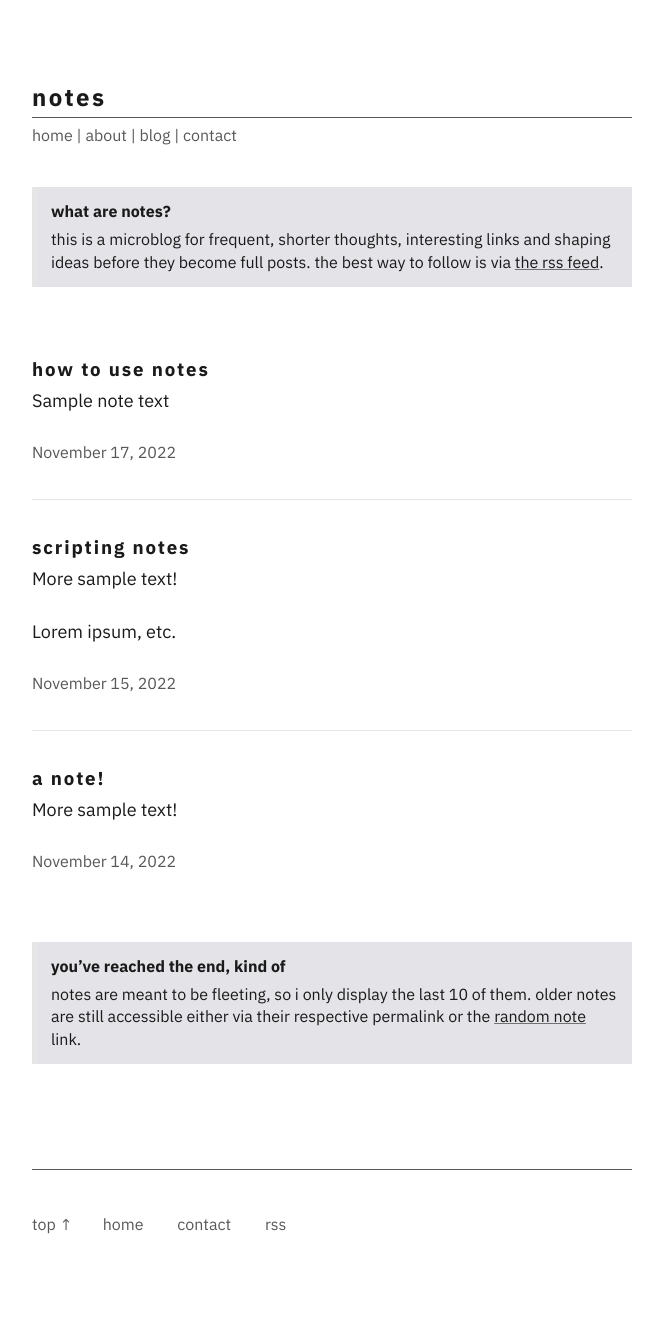
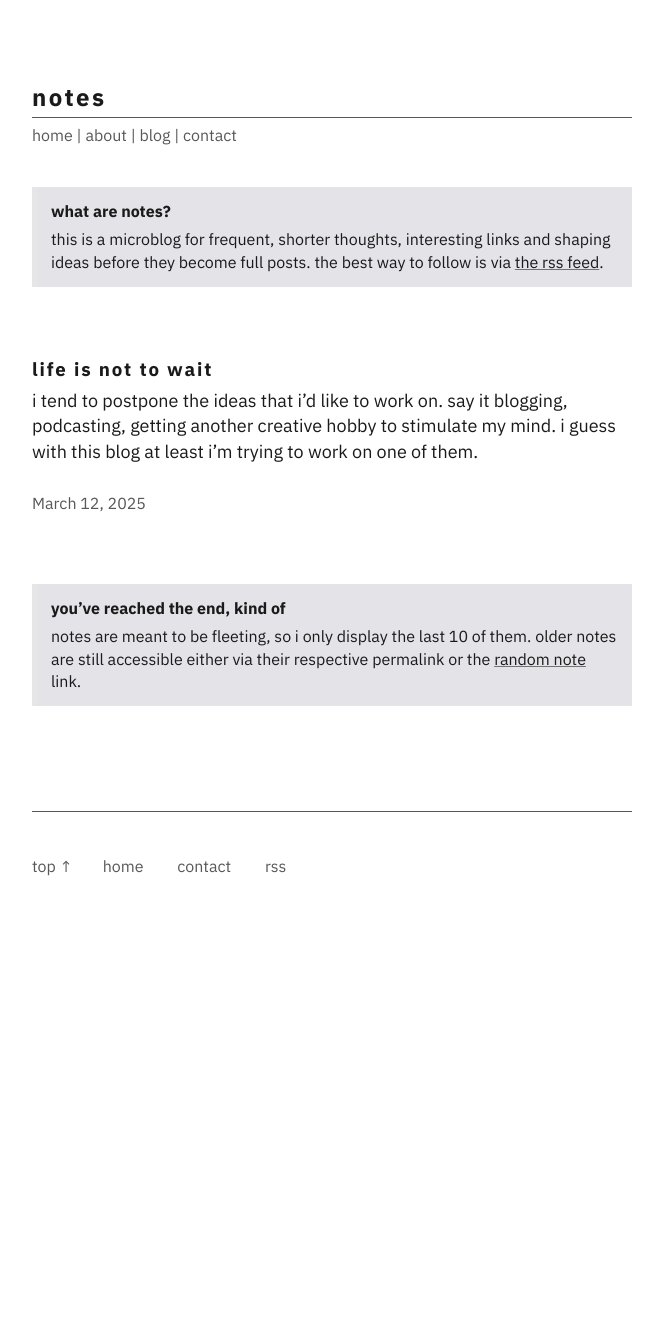
Before and after one commit to tanyildizc/tanyildizc.github.io, a Jekyll site: the page built from _no-index/notes.md, in a window 1280 px wide. Shown: the whole page, without its empty margins (308-971 px from the left). Built offline with Jekyll 4.4.1, drawn with Linux system fonts in a browser that asks for light colours; after the commit the page ends 960 px from its top, so only the background shows below that.

Commit message:
tidy up notes

```diff
--- a/_posts/notes/2022-11-14-sample-note-3.md
+++ /dev/null
@@ -1,8 +0,0 @@
----
-title: "A Note!"
-category: notes
-permalink: /notes/20221114211528
-date: 2022-11-14 21:15
----
-
-More sample text!
--- a/_posts/notes/2022-11-15-sample-note-2.md
+++ /dev/null
@@ -1,10 +0,0 @@
----
-title: "Scripting notes"
-category: notes
-permalink: /notes/20221115192227
-date: 2022-11-15 19:22
----
-
-More sample text!
-
-Lorem ipsum, etc.
--- a/_posts/notes/2022-11-17-note-1.md
+++ /dev/null
@@ -1,8 +0,0 @@
----
-title: "How to use notes"
-category: notes
-permalink: /notes/20221117205146
-date: 2022-11-17 20:51
----
-
-Sample note text
--- /dev/null
+++ b/_posts/notes/2025-03-12-note.md
@@ -0,0 +1,8 @@
+---
+title: "life is not to wait"
+category: notes
+permalink: /notes/20250312230000
+date: 2025-03-12 23:00
+---
+
+i tend to postpone the ideas that i'd like to work on. say it blogging, podcasting, getting another creative hobby to stimulate my mind. i guess with this blog at least i'm trying to work on one of them.
```
Also changed, not shown: index.md (+1 -1 lines).
